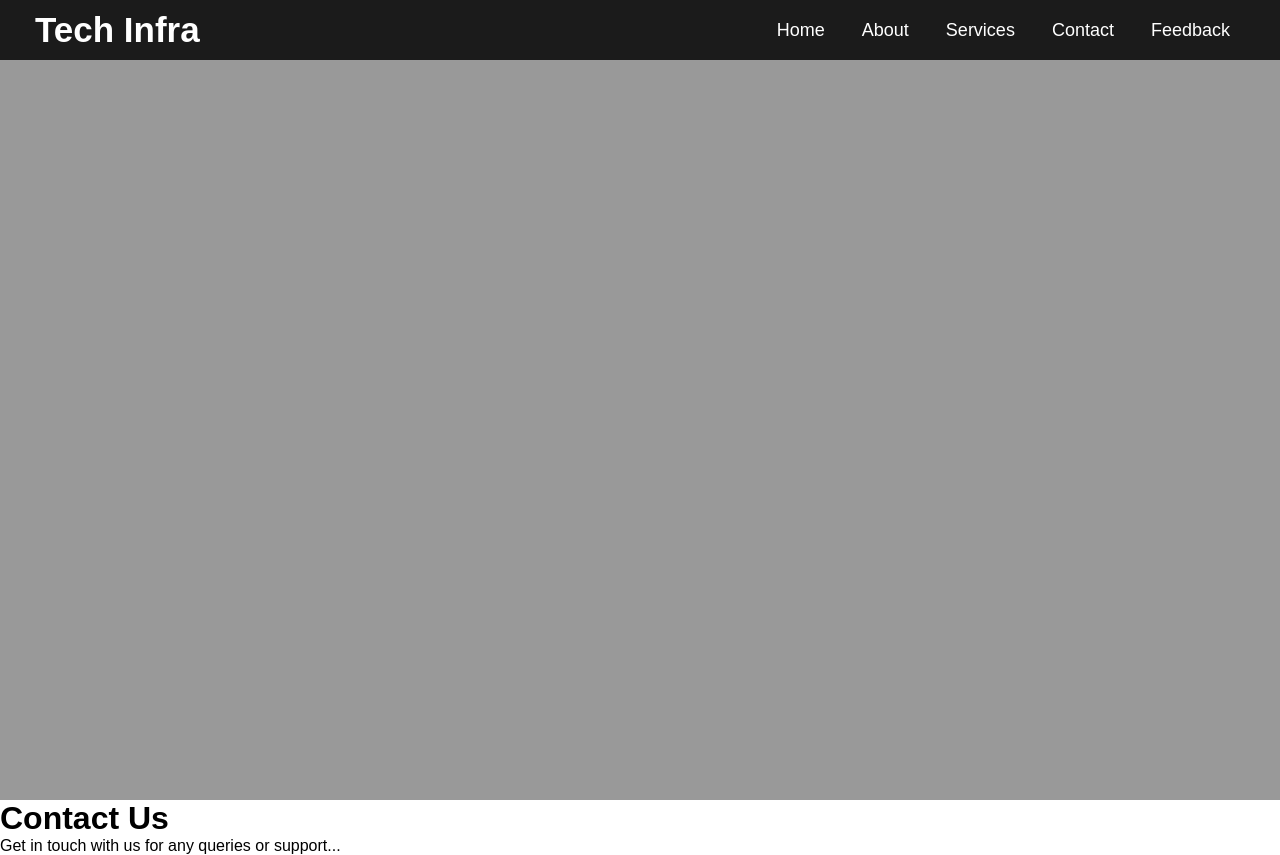
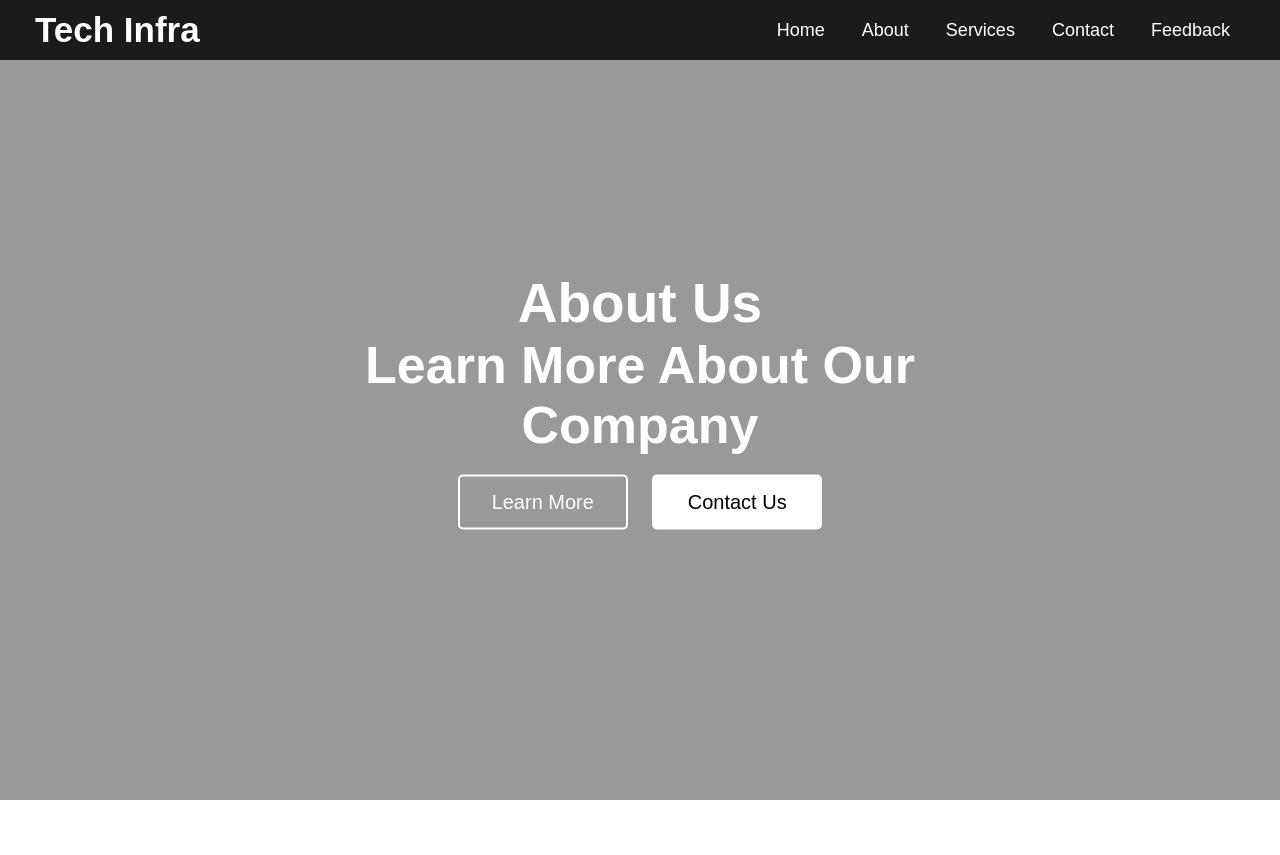
Before and after one commit to debo-220102022/Task-2, a plain HTML site: page contact.html in a window 1280 px wide. After the commit the page ends 800 px from the top, so only its background shows below. Drawn offline with Linux system fonts and the light colour scheme.

Commit message:
contact.html

```diff
--- a/contact.html
+++ b/contact.html
@@ -1,10 +1,10 @@
 <!DOCTYPE html>
-<html lang="en" dir="ltr">
+<html lang="en">
 <head>
-  <meta charset="UTF-8" />
-  <meta name="viewport" content="width=device-width, initial-scale=1.0" />
-  <title>Tech Infra | Contact</title>
-  <link rel="stylesheet" href="style.css" />
+  <meta charset="UTF-8">
+  <meta name="viewport" content="width=device-width, initial-scale=1.0">
+  <title>About - Tech Infra</title>
+  <link rel="stylesheet" href="style.css">
   <script src="https://kit.fontawesome.com/a076d05399.js"></script>
 </head>
 <body>
@@ -26,9 +26,13 @@
     </div>
   </nav>
   <div class="img contact"></div>
-  <div class="content">
-    <h1>Contact Us</h1>
-    <p>Get in touch with us for any queries or support...</p>
+  <div class="center">
+    <div class="title">About Us</div>
+    <div class="sub_title">Learn More About Our Company</div>
+    <div class="btns">
+      <button>Learn More</button>
+      <button>Contact Us</button>
+    </div>
   </div>
   <script>
     const menuIcon = document.querySelector('.menu-icon');
```
